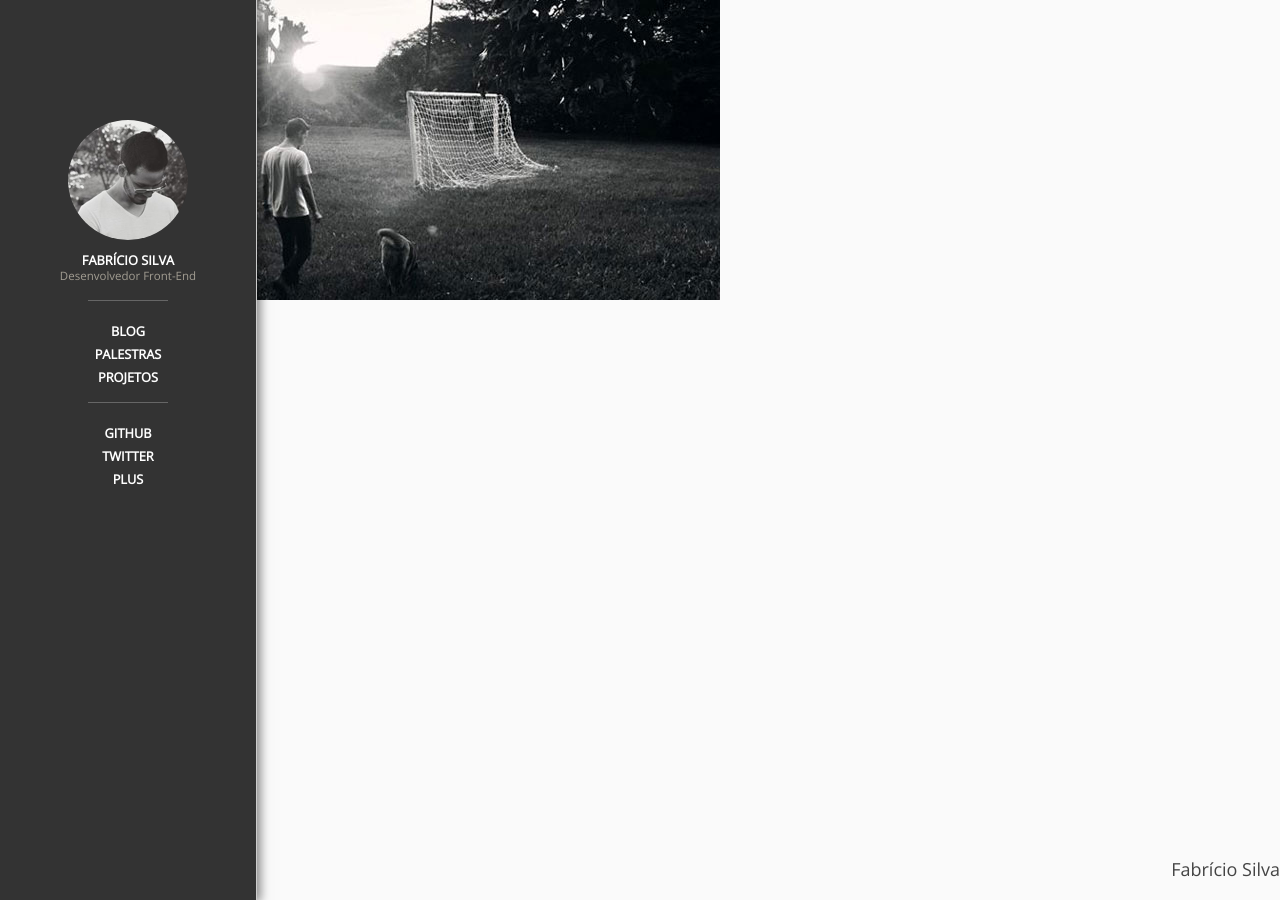
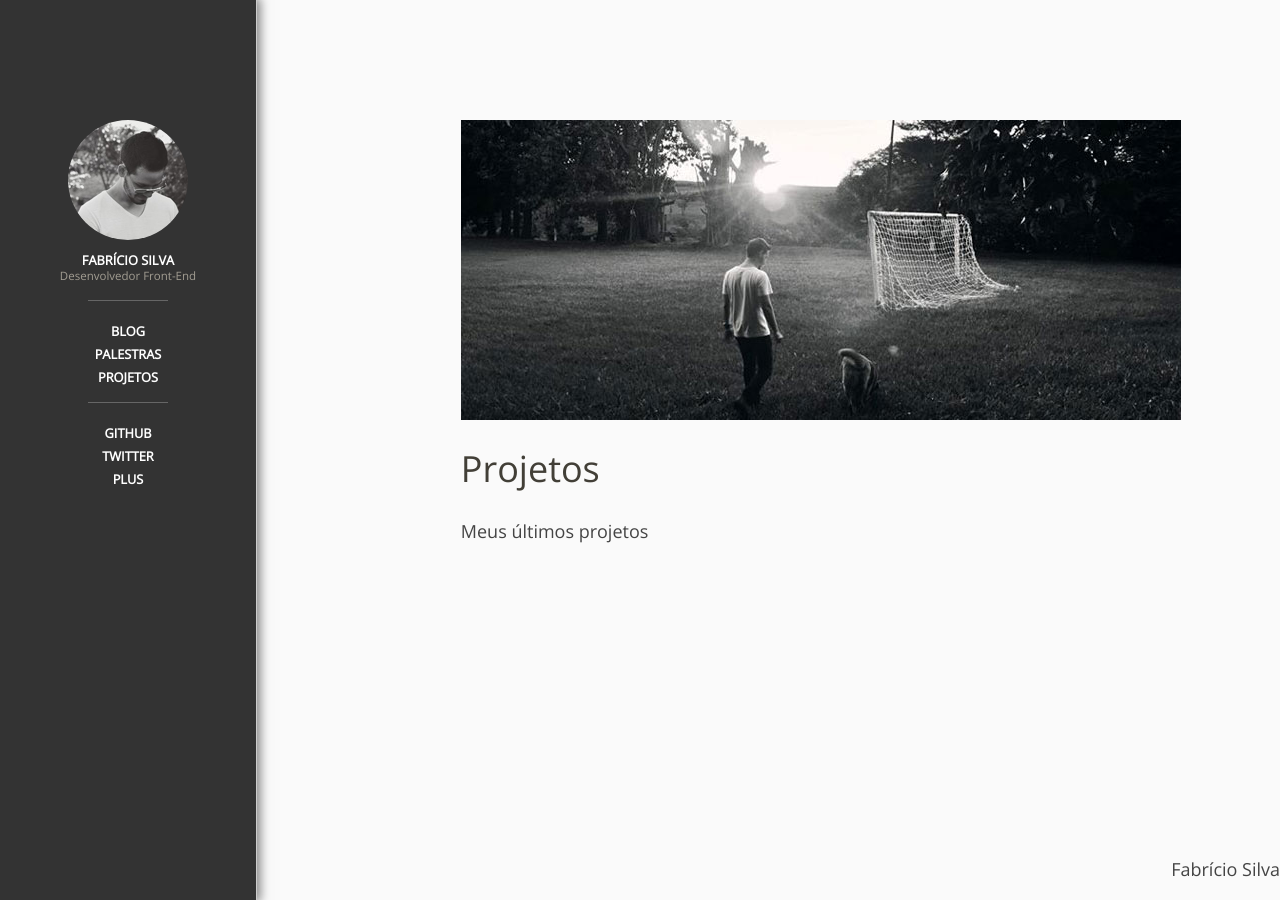
Before and after one commit to fabriciofmsilva/fabriciofmsilva.github.io, a Jekyll site: the page built from projetos/index.html, in a window 1280 px wide. Built offline with Jekyll 4.4.1, drawn with Linux system fonts in a browser that asks for light colours; nearby versions of some CDN libraries.

Commit message:
Edit Article

```diff
--- a/_layouts/post.html
+++ b/_layouts/post.html
@@ -1,14 +1,13 @@
 {% include meta.html %}
 <body>
 {% include header.html %}
-<section class="main">
+<section class="main clearfix">
 <article class="content" itemscope itemtype="http://schema.org/Article">
 {% if page.image %}
 <img src="{{ page.image }}" alt="{{ page.image-alt }}" class="box-img" itemprop="image">
 {% else %}
 <img src="{{ site.url }}/img/fabricio-silva.jpg" alt="Fabrício Silva - Desenvolvedor Front-End, HTML, CSS e JavaScript" class="box-img" itemprop="image">
 {% endif %}
-<div class="entry clearfix">
 <header class="post-header">
 <h1 itemprop="name">{{ page.title }}</h1>
 <p class="article-date">
@@ -22,7 +21,6 @@
 <footer class="post-footer">
 {% include disqus.html %}
 </footer>
-</div>
 </article>
 </section>
 {% include footer.html %}
--- a/blog/index.html
+++ b/blog/index.html
@@ -12,7 +12,6 @@
 {% else %}
 <img src="{{ site.url }}/img/fabricio-silva.jpg" alt="Fabrício Silva - Desenvolvedor Front-End, HTML, CSS e JavaScript" class="box-img">
 {% endif %}
-<div class="clearfix">
 	<h1>Blog</h1>
 	<ul class="article-list">
 		{% for post in site.posts %}
@@ -27,5 +26,4 @@
 		{% endfor %}
 	</ul>
 </div>
-</div>
 </section>
--- a/index.html
+++ b/index.html
@@ -7,13 +7,12 @@
 ---
 
 <section class="main">
-<div class="content">
+<div class="content clearfix">
 {% if page.image %}
 <img src="{{ page.image }}" alt="{{ page.image-alt }}" class="box-img">
 {% else %}
 <img src="{{ site.url }}/img/fabricio-silva.jpg" alt="Fabrício Silva - Desenvolvedor Front-End, HTML, CSS e JavaScript" class="box-img">
 {% endif %}
-<div class="clearfix">
 	<p itemscope itemtype="http://schema.org/Person">Olá!<br>
 	Meu nome é <span itemprop="name">Fabrício Silva</span>, sou de <span itemprop="address" itemscope itemtype="http://schema.org/PostalAddress"><span itemprop="addressLocality">Ribeirão Preto</span>, <span itemprop="addressCountry">Brasil</span></span>. Atualmente trabalho como <span itemprop="jobTitle">desenvolvedor front-end</span> em uma agência chamada <a href="http://www.sgec.com.br/" itemprop="worksFor">Sg Interativa</a>.</p>
 	<p>Você me encontra no <a href="http://twitter.com/fabriciofmsilva">Twitter</a> ou <a href="http://github.com/fabriciofmsilva">GitHub</a>.</p>
@@ -32,5 +31,4 @@
 		{% endfor %}
 	</ul>
 </div>
-</div>
 </section>
--- a/projetos/index.html
+++ b/projetos/index.html
@@ -5,14 +5,14 @@
 canonical: http://www.fabriciofmsilva.com.br/projetos/
 ---
 
-<article class="page wrapper">
+<section class="main">
+<article class="content">
 {% if page.image %}
 <img src="{{ page.image }}" alt="{{ page.image-alt }}" class="box-img">
 {% else %}
 <img src="{{ site.url }}/img/fabricio-silva.jpg" alt="Fabrício Silva - Desenvolvedor Front-End, HTML, CSS e JavaScript" class="box-img">
 {% endif %}
-<div class="entry clearfix">
 	<h1>Projetos</h1>
 	<p>Meus últimos projetos</p>
-</div>
 </article>
+</section>
```
